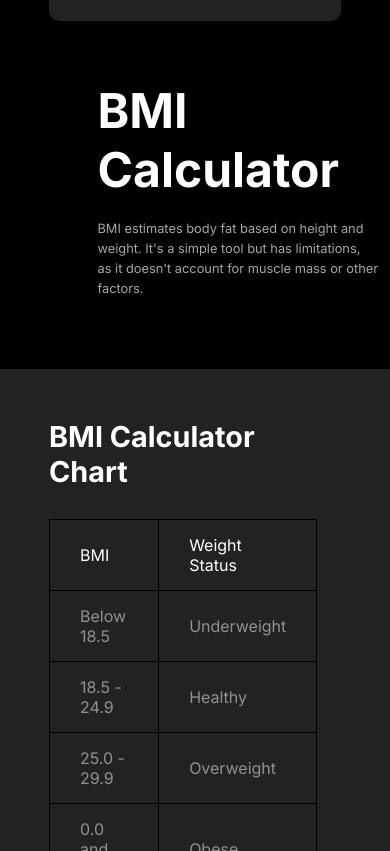
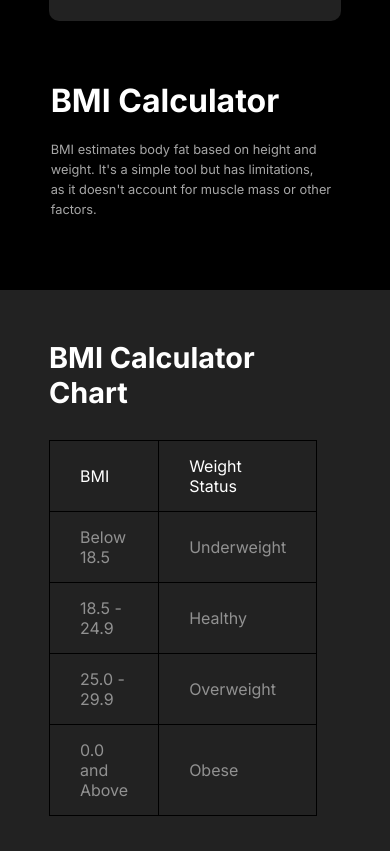
Before and after one commit to Nazmulshuvo123/my-second-assignment, a plain HTML site: page index.html in a window 390 px wide. Shown: the part 2749-3600 px from the top of the page. Drawn offline with Linux system fonts and the light colour scheme.

Commit message:
make responsive bmi calculator section

```diff
--- a/index.html
+++ b/index.html
@@ -127,7 +127,7 @@
                     <div class="run-extra-mile">
                         <h3 class="h-color">Run an Extra <br>
                             Mile Easily</h3>
-                            <p class="p-color">Running an extra mile means going above and beyond what is expected, showing extra effort and commitment to achieve a goal.</p>
+                            <p class="p-color">Running an extra mile means going above and beyond what is expected, showing extra <br> effort and commitment to achieve a goal.</p>
                             <button class="btn-primary">Join Now</button>
 
                     </div>
--- a/style/style.css
+++ b/style/style.css
@@ -649,4 +649,21 @@ select {
   margin-bottom: 20px;
   border-radius: 16px;
 }
+
+/* Make responsive bmi calculator section */
+
+.bmi-calculator h3 {
+  font-size: 2rem;
+  font-weight: 700;
+  padding-top: 30px;
+  padding-left: 13%;
+
 }
+.bmi-calculator p {
+  font-size: 0.8rem;
+  font-weight: 400;
+  line-height: 20px;
+  padding-left: 13%;
+  padding-right: 10%;
+}
+}
```
